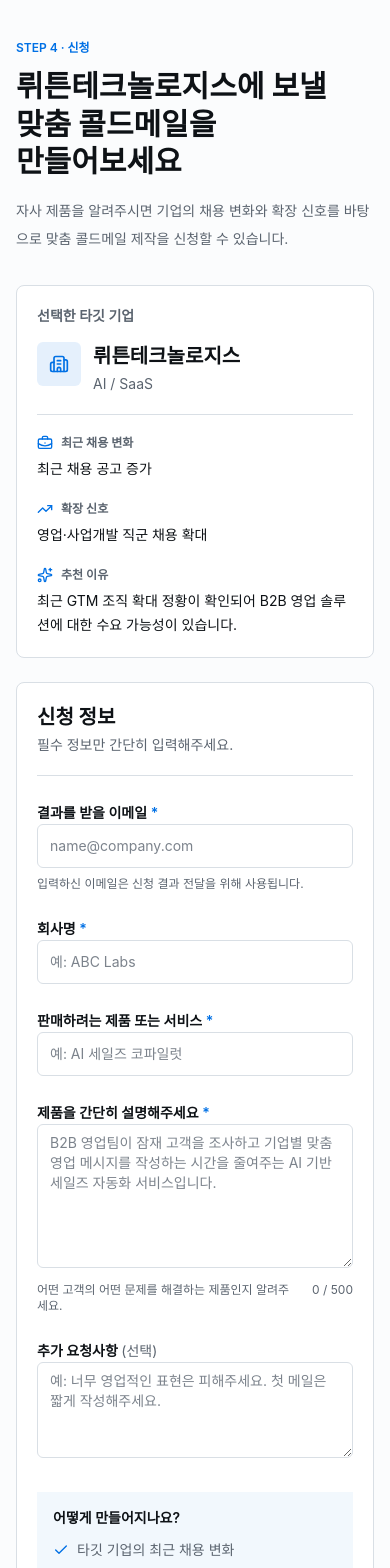
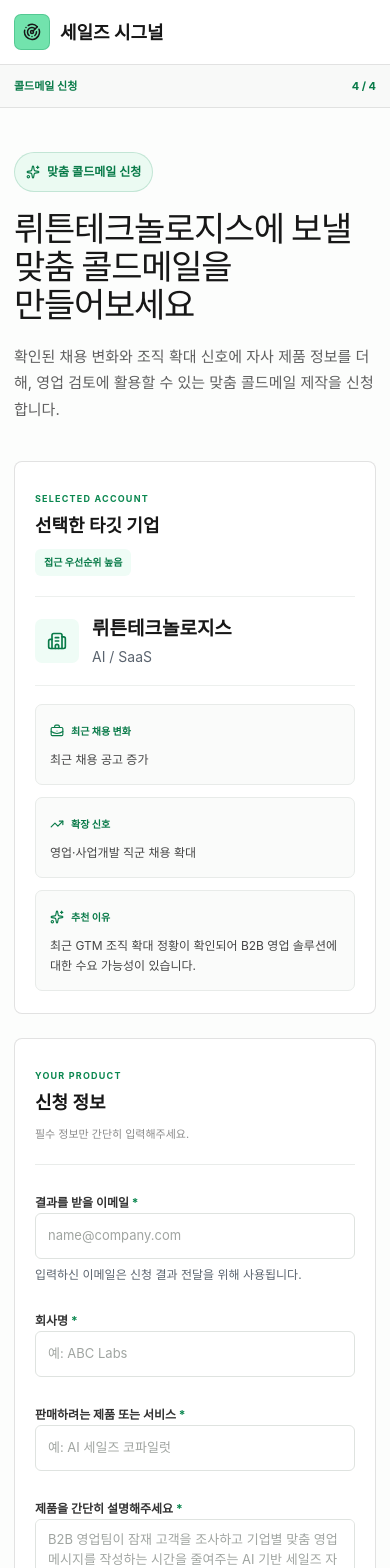
Before and after one commit to AL07-2026/AL07TEAM02, a React (Vite) app: page /apply in a window 390 px wide. Shown: the top 1568 px of the page. Built offline with nearby package versions, Linux system fonts and the light colour scheme.

Commit message:
Redesign cold email request page

```diff
--- a/src/features/apply/ColdEmailRequestPage.tsx
+++ b/src/features/apply/ColdEmailRequestPage.tsx
@@ -1,10 +1,13 @@
 import {
   AlertCircle,
+  ArrowRight,
   BriefcaseBusiness,
   Building2,
   Check,
   CircleCheck,
   LoaderCircle,
+  Radar,
+  ShieldCheck,
   Sparkles,
   TrendingUp,
 } from 'lucide-react';
@@ -18,6 +21,7 @@
   TargetCompany,
 } from '@/features/apply/types';
 import { cn } from '@/lib/utils';
+import '@/features/apply/apply-page.css';
 
 type ColdEmailRequestPageProps = {
   targetCompany?: TargetCompany;
@@ -46,8 +50,39 @@
 };
 
 const emailPattern = /^[^\s@]+@[^\s@]+\.[^\s@]+$/;
-const fieldClassName =
-  'min-h-11 w-full rounded-md border border-input bg-card px-3 py-2 text-sm text-foreground outline-none transition placeholder:text-muted-foreground/80 focus:border-primary focus:ring-2 focus:ring-primary/20';
+const fieldClassName = 'apply-field';
+
+function ApplyHeader() {
+  return (
+    <>
+      <header className="apply-site-header">
+        <div className="apply-container apply-header-inner">
+          <a className="apply-brand" href="/" aria-label="세일즈 시그널 홈">
+            <span className="apply-brand-symbol" aria-hidden="true">
+              <Radar />
+            </span>
+            <span>세일즈 시그널</span>
+          </a>
+          <span className="apply-header-status">
+            <ShieldCheck aria-hidden="true" />
+            신청 정보 보호
+          </span>
+        </div>
+      </header>
+      <div className="apply-progress" aria-label="서비스 진행 단계: 4단계 중 4단계">
+        <div className="apply-container apply-progress-inner">
+          <div>
+            <span>제품 정보</span>
+            <span>기업 탐색</span>
+            <span>상세 분석</span>
+            <strong>콜드메일 신청</strong>
+          </div>
+          <small>4 / 4</small>
+        </div>
+      </div>
+    </>
+  );
+}
 
 function validateForm(values: FormValues): FormErrors {
   const errors: FormErrors = {};
@@ -90,14 +125,11 @@
 function TargetCompanySummary({ targetCompany }: { targetCompany?: TargetCompany }) {
   if (!targetCompany) {
     return (
-      <section
-        aria-labelledby="target-company-title"
-        className="rounded-lg border border-border bg-card p-5 sm:p-6"
-      >
+      <section aria-labelledby="target-company-title" className="apply-company-card">
         <h2 className="text-sm font-semibold" id="target-company-title">
           선택한 타깃 기업
         </h2>
-        <div className="mt-4 flex items-start gap-3 bg-muted p-4">
+        <div className="apply-empty-company">
           <AlertCircle
             className="mt-0.5 size-5 shrink-0 text-muted-foreground"
             aria-hidden="true"
@@ -130,19 +162,20 @@
   ].filter((detail) => detail !== null);
 
   return (
-    <section
-      aria-labelledby="target-company-title"
-      className="rounded-lg border border-border bg-card p-5 sm:p-6"
-    >
-      <h2 className="text-sm font-semibold text-muted-foreground" id="target-company-title">
-        선택한 타깃 기업
-      </h2>
-      <div className="mt-4 flex items-start gap-3 border-b border-border pb-5">
-        <div className="flex size-11 shrink-0 items-center justify-center rounded-md bg-primary/10 text-primary">
+    <section aria-labelledby="target-company-title" className="apply-company-card">
+      <div className="apply-card-heading">
+        <div>
+          <span>SELECTED ACCOUNT</span>
+          <h2 id="target-company-title">선택한 타깃 기업</h2>
+        </div>
+        <span className="apply-priority">접근 우선순위 높음</span>
+      </div>
+      <div className="apply-company-identity">
+        <div className="apply-company-icon">
           <Building2 className="size-5" aria-hidden="true" />
         </div>
         <div className="min-w-0">
-          <p className="break-words text-xl font-bold">{targetCompany.name}</p>
+          <p className="apply-company-name">{targetCompany.name}</p>
           {targetCompany.industry ? (
             <p className="mt-1 text-sm text-muted-foreground">{targetCompany.industry}</p>
           ) : null}
@@ -150,14 +183,17 @@
       </div>
 
       {companyDetails.length > 0 ? (
-        <dl className="mt-5 grid gap-5 sm:grid-cols-2">
+        <dl className="apply-signal-grid">
           {companyDetails.map(({ icon: Icon, label, value }) => (
-            <div className={cn(label === '추천 이유' && 'sm:col-span-2')} key={label}>
-              <dt className="flex items-center gap-2 text-xs font-semibold text-muted-foreground">
-                <Icon className="size-4 text-primary" aria-hidden="true" />
+            <div
+              className={cn('apply-signal-item', label === '추천 이유' && 'apply-signal-wide')}
+              key={label}
+            >
+              <dt>
+                <Icon aria-hidden="true" />
                 {label}
               </dt>
-              <dd className="mt-1.5 text-sm leading-6">{value}</dd>
+              <dd>{value}</dd>
             </div>
           ))}
         </dl>
@@ -168,27 +204,28 @@
 
 function RequestSuccessState({ request }: { request: ColdEmailRequest }) {
   return (
-    <main className="min-h-screen bg-background px-4 py-16 text-foreground sm:px-6 sm:py-24">
-      <section className="mx-auto max-w-xl rounded-lg border border-border bg-card p-6 text-center sm:p-10">
-        <div className="mx-auto flex size-14 items-center justify-center rounded-full bg-emerald-50 text-emerald-600">
+    <div className="apply-shell">
+      <ApplyHeader />
+      <main className="apply-success-page">
+        <section className="apply-success-card">
+          <div className="apply-success-icon">
             <CircleCheck className="size-7" aria-hidden="true" />
           </div>
-        <p className="mt-5 text-xs font-semibold text-primary">STEP 4 · 신청</p>
-        <h1 className="mt-2 text-2xl font-bold sm:text-3xl">신청이 완료되었습니다</h1>
-        <p className="mt-4 text-sm leading-7 text-muted-foreground sm:text-base">
+          <p className="apply-eyebrow">REQUEST RECEIVED</p>
+          <h1>신청이 완료되었습니다</h1>
+          <p className="apply-success-copy">
             입력해주신 정보를 바탕으로 {request.targetCompany.name}에 맞는 콜드메일 제작 신청이
             접수되었습니다.
           </p>
-        <p className="mt-6 bg-muted px-4 py-3 text-sm">
+          <p className="apply-success-email">
             <strong>{request.applicantEmail}</strong>은 신청 결과 전달을 위해 사용됩니다.
           </p>
           {import.meta.env.DEV ? (
-          <p className="mt-4 text-xs text-muted-foreground">
-            개발용 Mock submit으로 접수된 상태입니다.
-          </p>
+            <p className="apply-mock-note">개발용 Mock submit으로 접수된 상태입니다.</p>
           ) : null}
         </section>
       </main>
+    </div>
   );
 }
 
@@ -245,11 +282,15 @@
   }
 
   return (
-    <main className="min-h-screen bg-background px-4 py-10 text-foreground sm:px-6 sm:py-16">
-      <div className="mx-auto max-w-3xl">
-        <header className="mb-8 max-w-2xl sm:mb-10">
-          <p className="text-xs font-semibold text-primary">STEP 4 · 신청</p>
-          <h1 className="mt-3 break-keep text-3xl font-bold leading-tight sm:text-4xl">
+    <div className="apply-shell">
+      <ApplyHeader />
+      <main className="apply-page">
+        <div className="apply-container apply-content">
+          <header className="apply-intro">
+            <p className="apply-eyebrow">
+              <Sparkles aria-hidden="true" /> 맞춤 콜드메일 신청
+            </p>
+            <h1>
               {targetCompany ? (
                 <>
                   {targetCompany.name}에 보낼
@@ -260,22 +301,25 @@
                 '맞춤 콜드메일 제작을 신청하세요'
               )}
             </h1>
-          <p className="mt-4 text-sm leading-7 text-muted-foreground sm:text-base">
-            자사 제품을 알려주시면 기업의 채용 변화와 확장 신호를 바탕으로 맞춤 콜드메일 제작을
-            신청할 수 있습니다.
+            <p>
+              확인된 채용 변화와 조직 확대 신호에 자사 제품 정보를 더해, 영업 검토에 활용할 수 있는
+              맞춤 콜드메일 제작을 신청합니다.
             </p>
           </header>
 
           <TargetCompanySummary targetCompany={targetCompany} />
 
           <form
-          className="mt-6 rounded-lg border border-border bg-card p-5 sm:p-8"
+            className="apply-form-card"
             noValidate
             onSubmit={(event) => void handleSubmit(event)}
           >
-          <div className="border-b border-border pb-5">
-            <h2 className="text-xl font-bold">신청 정보</h2>
-            <p className="mt-1 text-sm text-muted-foreground">필수 정보만 간단히 입력해주세요.</p>
+            <div className="apply-form-heading">
+              <div>
+                <span>YOUR PRODUCT</span>
+                <h2>신청 정보</h2>
+              </div>
+              <p>필수 정보만 간단히 입력해주세요.</p>
             </div>
 
             <div className="mt-6 grid gap-6 sm:grid-cols-2">
@@ -384,19 +428,21 @@
               </div>
             </div>
 
-          <section aria-labelledby="process-title" className="mt-7 bg-primary/5 p-4 sm:p-5">
+            <section aria-labelledby="process-title" className="apply-process-box">
               <h3 className="text-sm font-semibold" id="process-title">
                 어떻게 만들어지나요?
               </h3>
               <ul className="mt-3 grid gap-2 text-sm text-muted-foreground sm:grid-cols-3">
-              {['타깃 기업의 최근 채용 변화', '기업의 확장 신호', '입력한 제품 / 서비스 설명'].map(
-                (item) => (
+                {[
+                  '타깃 기업의 최근 채용 변화',
+                  '기업의 확장 신호',
+                  '입력한 제품 / 서비스 설명',
+                ].map((item) => (
                   <li className="flex items-start gap-2" key={item}>
                     <Check className="mt-0.5 size-4 shrink-0 text-primary" aria-hidden="true" />
                     {item}
                   </li>
-                ),
-              )}
+                ))}
               </ul>
               <p className="mt-3 text-sm leading-6 text-muted-foreground">
                 위 정보를 바탕으로 기업에 맞는 영업 포인트와 콜드메일 내용을 구성합니다.
@@ -433,14 +479,15 @@
             ) : null}
 
             <Button
-            className="mt-6 min-h-12 w-full"
+              className="apply-submit-button"
               disabled={isSubmitting || !targetCompany}
               type="submit"
             >
               {isSubmitting ? <LoaderCircle className="animate-spin" aria-hidden="true" /> : null}
               {isSubmitting ? '신청 중...' : '맞춤 콜드메일 제작 신청하기'}
+              {!isSubmitting ? <ArrowRight aria-hidden="true" /> : null}
             </Button>
-          <p className="mt-3 text-center text-xs text-muted-foreground">
+            <p className="apply-submit-note">
               {targetCompany
                 ? '입력하신 이메일은 신청 결과 전달을 위해 사용됩니다.'
                 : '기업 정보가 연결되면 신청할 수 있습니다.'}
@@ -448,5 +495,6 @@
           </form>
         </div>
       </main>
+    </div>
   );
 }
--- /dev/null
+++ b/src/features/apply/apply-page.css
@@ -0,0 +1,523 @@
+.apply-shell {
+  min-width: 320px;
+  min-height: 100vh;
+  color: #171717;
+  background: #fff;
+  font-family: Pretendard, 'Noto Sans KR', Inter, ui-sans-serif, system-ui, sans-serif;
+  font-size: 16px;
+}
+
+.apply-shell *,
+.apply-shell *::before,
+.apply-shell *::after {
+  box-sizing: border-box;
+}
+
+.apply-container {
+  width: min(920px, calc(100% - 40px));
+  margin: 0 auto;
+}
+
+.apply-site-header {
+  position: sticky;
+  top: 0;
+  z-index: 30;
+  border-bottom: 1px solid rgba(23, 23, 23, 0.12);
+  background: rgba(255, 255, 255, 0.96);
+  backdrop-filter: blur(12px);
+}
+
+.apply-header-inner {
+  height: 72px;
+  display: flex;
+  align-items: center;
+  justify-content: space-between;
+}
+
+.apply-brand {
+  display: inline-flex;
+  align-items: center;
+  gap: 10px;
+  color: #171717;
+  text-decoration: none;
+  font-size: 18px;
+  font-weight: 650;
+}
+
+.apply-brand-symbol {
+  width: 36px;
+  height: 36px;
+  display: grid;
+  place-items: center;
+  color: #171717;
+  border: 1px solid rgba(10, 135, 79, 0.28);
+  border-radius: 7px;
+  background: #72e3ad;
+}
+
+.apply-brand-symbol svg,
+.apply-header-status svg {
+  width: 18px;
+}
+
+.apply-header-status {
+  display: inline-flex;
+  align-items: center;
+  gap: 7px;
+  color: #5f5f5f;
+  font-size: 12px;
+}
+
+.apply-header-status svg {
+  color: #0a874f;
+}
+
+.apply-progress {
+  border-bottom: 1px solid rgba(23, 23, 23, 0.1);
+  background: #f8f9f8;
+}
+
+.apply-progress-inner {
+  min-height: 46px;
+  display: flex;
+  align-items: center;
+  justify-content: space-between;
+}
+
+.apply-progress-inner > div {
+  display: flex;
+  align-items: center;
+  gap: 0;
+}
+
+.apply-progress-inner span,
+.apply-progress-inner strong {
+  position: relative;
+  padding-right: 38px;
+  color: #8b8b8b;
+  font-size: 11px;
+  font-weight: 500;
+}
+
+.apply-progress-inner span::after {
+  content: '';
+  position: absolute;
+  top: 50%;
+  right: 13px;
+  width: 12px;
+  height: 1px;
+  background: #cfd3d0;
+}
+
+.apply-progress-inner strong {
+  color: #087a48;
+  font-weight: 650;
+}
+
+.apply-progress-inner small {
+  color: #087a48;
+  font-size: 11px;
+  font-weight: 650;
+}
+
+.apply-page {
+  min-height: calc(100vh - 119px);
+  padding: 66px 0 88px;
+  background: #fcfdfc;
+}
+
+.apply-content {
+  display: grid;
+  gap: 24px;
+}
+
+.apply-intro {
+  max-width: 720px;
+  margin-bottom: 14px;
+}
+
+.apply-eyebrow {
+  width: max-content;
+  display: inline-flex;
+  align-items: center;
+  gap: 7px;
+  margin: 0 0 18px;
+  padding: 7px 11px;
+  color: #087a48;
+  border: 1px solid rgba(10, 135, 79, 0.18);
+  border-radius: 999px;
+  background: rgba(114, 227, 173, 0.12);
+  font-size: 12px;
+  font-weight: 600;
+}
+
+.apply-eyebrow svg {
+  width: 14px;
+}
+
+.apply-intro h1 {
+  margin: 0;
+  font-size: 50px;
+  line-height: 1.12;
+  letter-spacing: -1.8px;
+  font-weight: 580;
+  word-break: keep-all;
+}
+
+.apply-intro > p:last-child {
+  max-width: 680px;
+  margin: 20px 0 0;
+  color: #5f5f5f;
+  font-size: 15px;
+  line-height: 1.75;
+}
+
+.apply-company-card,
+.apply-form-card,
+.apply-success-card {
+  border: 1px solid rgba(23, 23, 23, 0.12);
+  border-radius: 8px;
+  background: #fff;
+}
+
+.apply-company-card {
+  padding: 26px 28px;
+}
+
+.apply-card-heading,
+.apply-form-heading {
+  display: flex;
+  align-items: flex-end;
+  justify-content: space-between;
+  gap: 20px;
+}
+
+.apply-card-heading > div > span,
+.apply-form-heading > div > span {
+  color: #0a874f;
+  font-size: 9px;
+  font-weight: 700;
+  letter-spacing: 1.2px;
+}
+
+.apply-card-heading h2,
+.apply-form-heading h2 {
+  margin: 4px 0 0;
+  font-size: 18px;
+  font-weight: 650;
+}
+
+.apply-priority {
+  padding: 6px 9px;
+  color: #087a48;
+  border-radius: 6px;
+  background: #effcf6;
+  font-size: 10px;
+  font-weight: 650;
+}
+
+.apply-company-identity {
+  display: flex;
+  align-items: center;
+  gap: 13px;
+  margin-top: 20px;
+  padding: 18px 0;
+  border-top: 1px solid #edf0ee;
+  border-bottom: 1px solid #edf0ee;
+}
+
+.apply-company-icon {
+  width: 44px;
+  height: 44px;
+  display: grid;
+  flex: 0 0 auto;
+  place-items: center;
+  color: #087a48;
+  border-radius: 7px;
+  background: #effcf6;
+}
+
+.apply-company-icon svg {
+  width: 20px;
+}
+
+.apply-company-name {
+  margin: 0;
+  font-size: 19px;
+  font-weight: 650;
+}
+
+.apply-signal-grid {
+  display: grid;
+  grid-template-columns: repeat(2, minmax(0, 1fr));
+  gap: 12px;
+  margin: 18px 0 0;
+}
+
+.apply-signal-item {
+  padding: 14px;
+  border: 1px solid #e8ebe9;
+  border-radius: 7px;
+  background: #fafbfa;
+}
+
+.apply-signal-wide {
+  grid-column: 1 / -1;
+}
+
+.apply-signal-item dt {
+  display: flex;
+  align-items: center;
+  gap: 7px;
+  color: #087a48;
+  font-size: 10px;
+  font-weight: 650;
+}
+
+.apply-signal-item dt svg {
+  width: 14px;
+}
+
+.apply-signal-item dd {
+  margin: 7px 0 0;
+  color: #454545;
+  font-size: 12px;
+  line-height: 1.65;
+}
+
+.apply-empty-company {
+  display: flex;
+  align-items: flex-start;
+  gap: 12px;
+  margin-top: 16px;
+  padding: 16px;
+  background: #f8f9f8;
+}
+
+.apply-form-card {
+  padding: 30px 32px 32px;
+}
+
+.apply-form-heading {
+  padding-bottom: 22px;
+  border-bottom: 1px solid #e9ecea;
+}
+
+.apply-form-heading p {
+  margin: 0;
+  color: #8b8b8b;
+  font-size: 11px;
+}
+
+.apply-form-card label {
+  color: #333;
+  font-size: 12px;
+  font-weight: 650;
+}
+
+.apply-form-card label span.text-primary {
+  color: #0a874f;
+}
+
+.apply-field {
+  width: 100%;
+  min-height: 46px;
+  padding: 10px 12px;
+  color: #171717;
+  border: 1px solid #dfe3e0;
+  border-radius: 6px;
+  background: #fff;
+  font-family: inherit;
+  font-size: 13px;
+  outline: 0;
+  transition:
+    border-color 0.18s ease,
+    box-shadow 0.18s ease;
+}
+
+.apply-field::placeholder {
+  color: #a0a5a1;
+}
+
+.apply-field:focus {
+  border-color: #3ecf8e;
+  box-shadow: 0 0 0 3px rgba(62, 207, 142, 0.14);
+}
+
+.apply-field[aria-invalid='true'] {
+  border-color: #dc642f;
+}
+
+.apply-process-box {
+  margin-top: 28px;
+  padding: 18px;
+  border: 1px solid rgba(10, 135, 79, 0.18);
+  border-radius: 7px;
+  background: #effcf6;
+}
+
+.apply-process-box h3 {
+  color: #28533f;
+}
+
+.apply-process-box svg {
+  color: #0a874f;
+}
+
+.apply-submit-button {
+  width: 100%;
+  min-height: 54px;
+  margin-top: 24px;
+  color: #fff;
+  border: 1px solid #2f2f2f;
+  border-radius: 6px;
+  background: #191919;
+  font-size: 14px;
+  font-weight: 600;
+}
+
+.apply-submit-button:hover:not(:disabled) {
+  background: #2b2b2b;
+}
+
+.apply-submit-button:focus-visible {
+  outline: 2px solid rgba(62, 207, 142, 0.55);
+  outline-offset: 3px;
+}
+
+.apply-submit-note {
+  margin: 11px 0 0;
+  color: #8b8b8b;
+  text-align: center;
+  font-size: 10px;
+}
+
+.apply-success-page {
+  min-height: calc(100vh - 119px);
+  display: grid;
+  place-items: center;
+  padding: 60px 20px;
+  background: #f8f9f8;
+}
+
+.apply-success-card {
+  width: min(560px, 100%);
+  padding: 42px;
+  text-align: center;
+}
+
+.apply-success-icon {
+  width: 58px;
+  height: 58px;
+  display: grid;
+  margin: 0 auto 20px;
+  place-items: center;
+  color: #087a48;
+  border-radius: 50%;
+  background: #dff7eb;
+}
+
+.apply-success-icon svg {
+  width: 28px;
+}
+
+.apply-success-card .apply-eyebrow {
+  margin: 0 auto 14px;
+}
+
+.apply-success-card h1 {
+  margin: 0;
+  font-size: 30px;
+  font-weight: 600;
+  letter-spacing: -1px;
+}
+
+.apply-success-copy {
+  margin: 17px 0 0;
+  color: #5f5f5f;
+  font-size: 14px;
+  line-height: 1.75;
+}
+
+.apply-success-email {
+  margin: 22px 0 0;
+  padding: 14px;
+  border: 1px solid #e3e7e4;
+  border-radius: 6px;
+  background: #f8f9f8;
+  font-size: 12px;
+}
+
+.apply-mock-note {
+  margin: 12px 0 0;
+  color: #8b8b8b;
+  font-size: 10px;
+}
+
+@media (max-width: 680px) {
+  .apply-container {
+    width: min(100% - 28px, 920px);
+  }
+
+  .apply-header-inner {
+    height: 64px;
+  }
+
+  .apply-header-status,
+  .apply-progress-inner span {
+    display: none;
+  }
+
+  .apply-progress-inner {
+    min-height: 42px;
+  }
+
+  .apply-progress-inner strong {
+    padding: 0;
+  }
+
+  .apply-page {
+    padding: 44px 0 64px;
+  }
+
+  .apply-intro h1 {
+    font-size: 34px;
+    letter-spacing: -1.3px;
+  }
+
+  .apply-card-heading,
+  .apply-form-heading {
+    align-items: flex-start;
+    flex-direction: column;
+    gap: 10px;
+  }
+
+  .apply-company-card,
+  .apply-form-card {
+    padding: 22px 20px;
+  }
+
+  .apply-signal-grid {
+    grid-template-columns: 1fr;
+  }
+
+  .apply-signal-wide {
+    grid-column: auto;
+  }
+
+  .apply-form-card > .mt-6.grid {
+    grid-template-columns: 1fr;
+  }
+
+  .apply-success-card {
+    padding: 32px 22px;
+  }
+}
+
+@media (prefers-reduced-motion: reduce) {
+  .apply-shell *,
+  .apply-shell *::before,
+  .apply-shell *::after {
+    transition-duration: 0.01ms !important;
+  }
+}
```
Also changed, not shown: 1 other file (tests, documents, lock files or other folders). Lines whose indentation alone changed are shown as unchanged.
